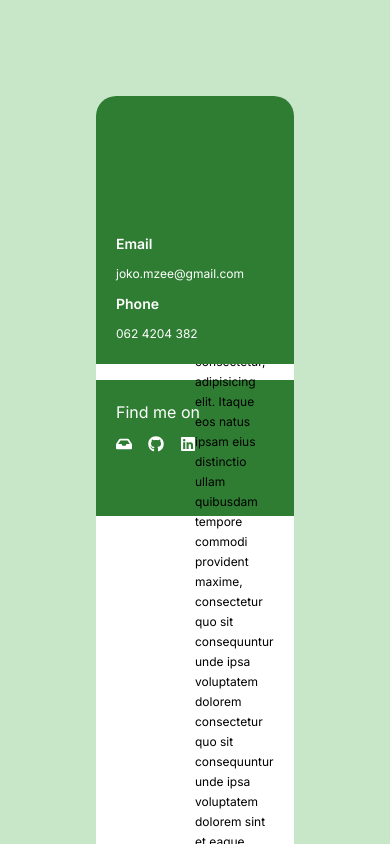
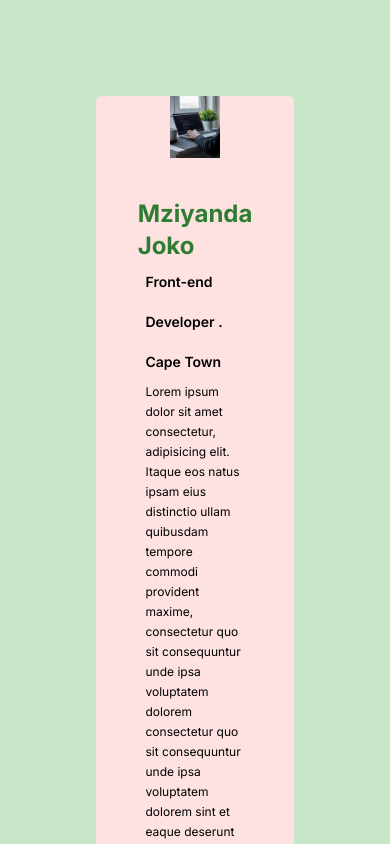
Before and after one commit to mziyandajoko/card_profile, a Next.js app: page / in a window 390 px wide. Shown: the top 844 px of the page. Built offline with nearby package versions, Linux system fonts and the light colour scheme.

Commit message:
adds mobile first aproach

```diff
--- a/app/components/card/page.jsx
+++ b/app/components/card/page.jsx
@@ -2,24 +2,16 @@ import Footer from '@/app/components/footer/page'
 import Image from 'next/image';
 const card = () => {
   return (
-    <div className='card min-h-full overflow-clip'>
-    <div className='grid grid-cols-2'>
-      <div className='w-80'>
-      <div className='card__contact relative pt-32 p-5  text-white'>
-              <h5 className='text-sm font-semibold leading-10'>Email</h5>
-              <p className='text-xs leading-5'>joko.mzee@gmail.com</p>
-              <h5 className='text-sm font-semibold leading-10'>Phone</h5>
-              <p className='text-xs leading-5' tell="062 4204 382">062 4204 382</p>
-        <Image className='p-2 absolute min-h-full left-52 top-7'
+   <div className="bg-red-100 rounded-md relative gap-10 flex flex-col container items-center justify-between overflow-clip md:items-start md:flex-row-reverse">
+
+      <Image className='w-1/4 left-52 top-7  md:absolute'
           alt="developer image"
           src={`/images/developer.jpeg`}
           width={300}
           height={300}/>
-          </div>
-          <Footer />
-          </div>
-        <div className='py-5 pr-5'>
-          <h1 className='text-2xl pt-3 font-bold leading-8 color-green'>Mziyanda Joko</h1>
+
+    <div className='flex flex-col items-center w-1/2'>
+      <h1 className='text-2xl font-bold leading-8 color-green'>Mziyanda Joko</h1>
           <p className='text-sm font-semibold leading-10'>Front-end Developer . Cape Town</p>
           <p className='text-xs leading-5'>Lorem ipsum dolor sit amet consectetur,
           adipisicing elit. Itaque eos natus ipsam eius distinctio ullam quibusdam
@@ -29,16 +21,22 @@ const card = () => {
           voluptatem dolorem  sint et eaque deserunt praesentium excepturi.
           Laborum nihil vitae quaerat eos nam.</p>
         <h3 className='text-sm font-semibold leading-10'>Workign with technologies:</h3>
-        <ul className='text-xs leading-6'>
+        <ul className='text-xs flex flex-col items-center leading-6'>
           <li>Flutter</li>
           <li>React</li>
           <li>WordPress</li>
           <li>JavaScript</li>
         </ul>
-        </div>
+    </div>
 
+    <div className='flex flex-col items-center bg-darkgreen w-1/4 text-white  p-10 md:items-start'>
+      <h5 className='text-sm font-semibold leading-10'>Email</h5>
+      <p className='text-xs leading-5'>joko.mzee@gmail.com</p>
+      <h5 className='text-sm font-semibold leading-10'>Phone</h5>
+      <p className='text-xs leading-5' tell="062 4204 382">062 4204 382</p>
+      <Footer />
     </div>
-    </div>
+   </div>
   )
 }
 
--- a/tailwind.config.ts
+++ b/tailwind.config.ts
@@ -7,13 +7,18 @@ const config: Config = {
     './app/**/*.{js,ts,jsx,tsx,mdx}',
   ],
   theme: {
-    extend: {
-      backgroundImage: {
-        'gradient-radial': 'radial-gradient(var(--tw-gradient-stops))',
-        'gradient-conic':
-          'conic-gradient(from 180deg at 50% 50%, var(--tw-gradient-stops))',
+  screens: {
+      sm: '480px',
+      md: '768px',
+      lg: '976px',
+      xl: '1440px',
+    },
+    extend:{
+      colors:{
+        darkgreen: '#2e7d32',
+        lightgreen: '#c8e7c9',
       },
-    },
+    }
   },
   plugins: [],
 }
```
